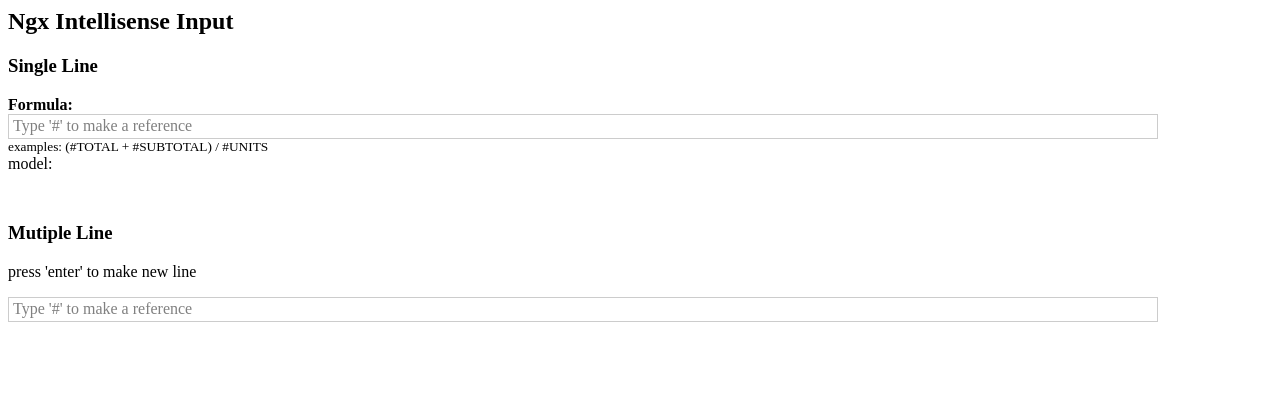
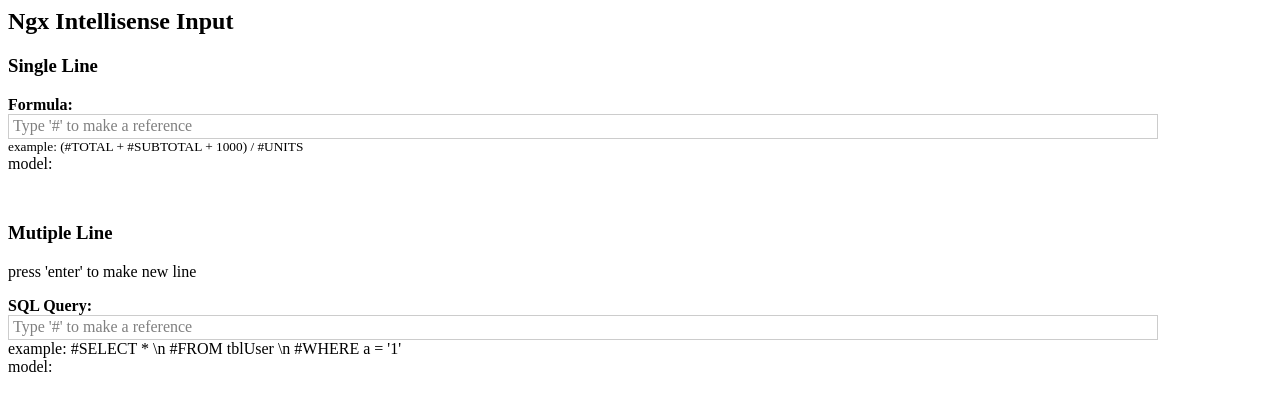
Before and after one commit to huymach91/ngx-intellisense-input, an Angular app: page / in a window 1280 px wide. Shown: the top 410 px of the page. Built offline with nearby package versions, Linux system fonts and the light colour scheme.

Commit message:
2 files modified

```diff
--- a/src/app/app.component.html
+++ b/src/app/app.component.html
@@ -3,12 +3,12 @@
 
 <h3>Single Line</h3>
 <div>
-  <b>Formula:</b>
+  <label><b>Formula:</b></label>
   <intellisense-input
     [config]="intelisenseInputSingleConfig"
     (onChange)="onChangeFormula($event)"
   ></intellisense-input>
-  <div><small> examples: (#TOTAL + #SUBTOTAL) / #UNITS </small></div>
+  <div><small> example: (#TOTAL + #SUBTOTAL + 1000) / #UNITS </small></div>
   <div>
     model:
     <pre>{{ formula | json }}</pre>
@@ -17,7 +17,15 @@
 <br />
 <h3>Mutiple Line</h3>
 <p>press 'enter' to make new line</p>
-<intellisense-input
-  [config]="intelisenseInputMultipleConfig"
-  (onChange)="onChangeQueryText($event)"
-></intellisense-input>
+<div>
+  <label><b>SQL Query:</b></label>
+  <intellisense-input
+    [config]="intelisenseInputMultipleConfig"
+    (onChange)="onChangeQueryText($event)"
+  ></intellisense-input>
+  example: #SELECT * \n #FROM tblUser \n #WHERE a = '1'
+  <div>
+    model:
+    <pre>{{ queryText | json }}</pre>
+  </div>
+</div>
--- a/src/app/app.component.ts
+++ b/src/app/app.component.ts
@@ -13,6 +13,7 @@ export class AppComponent implements OnInit {
   public intelisenseInputSingleConfig: IIntellisenseInputConfig;
   public intelisenseInputMultipleConfig: IIntellisenseInputConfig;
   public formula;
+  public queryText;
 
   constructor() {}
 
@@ -21,7 +22,7 @@ export class AppComponent implements OnInit {
   }
 
   public onChangeQueryText(value: string) {
-    // console.log(value);
+    this.queryText = value;
   }
 
   ngOnInit() {
```
